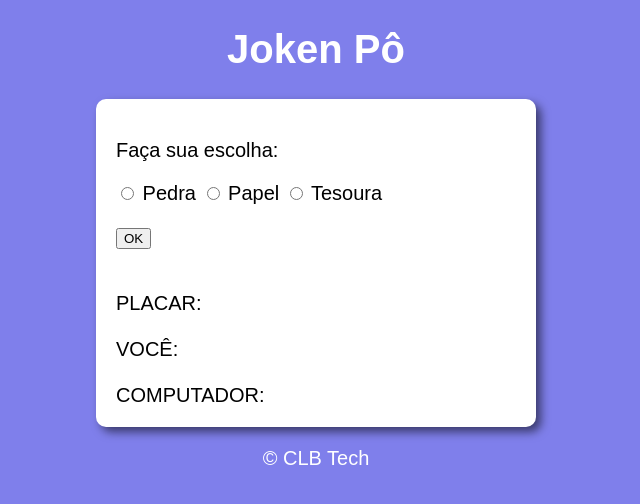
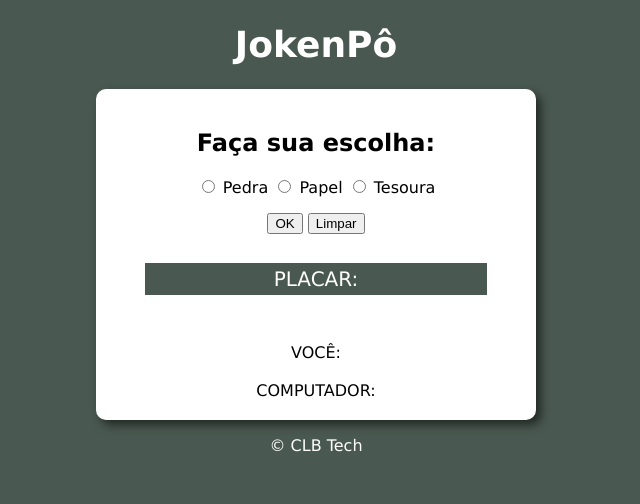
Before and after one commit to camilobreia/jokenpo, a plain HTML site: page index.html in a window 1280 px wide. Shown: the whole page, without its empty margins (324-964 px from the left). Drawn offline with Linux system fonts and the light colour scheme.

Commit message:
melhorar style

```diff
--- a/estilo.css
+++ /dev/null
@@ -1,20 +0,0 @@
-body{
-    background: rgb(127, 127, 235);
-    font: normal 15pt Arial;
-}
-header{
-    color: white;
-    text-align: center;
-}
-section{
-    background: white;
-    border-radius: 10px;
-    padding: 15pt;
-    width: 400px;
-    margin: auto;
-    box-shadow: 5px 5px 10px rgba(0, 0, 0, 0.541);
-}
-footer{
-    color: white;
-    text-align: center;
-}
--- a/index.html
+++ b/index.html
@@ -4,35 +4,36 @@
     <meta charset="UTF-8">
     <meta http-equiv="X-UA-Compatible" content="IE=edge">
     <meta name="viewport" content="width=device-width, initial-scale=1.0">
-    <title>Joken Po</title>
-    <link rel="stylesheet" href="estilo.css">
+    <title>JokenPo</title>
+    <link rel="stylesheet" href="style.css">
 </head>
 <body>
     <header>
-        <h1>Joken Pô</h1>
+        <h1>JokenPô</h1>
     </header>
         <section>
             <div>
-            <p>Faça sua escolha:</p>
+                <h2>Faça sua escolha:</h2>
                 <input type="radio" name="escolha" id="pedra">
                 <label for="pedra">Pedra</label>
                 <input type="radio" name="escolha" id="papel">
                 <label for="papel">Papel</label>
                 <input type="radio" name="escolha" id="tesoura">
-            <label for="escolha">Tesoura</label>
+                <label for="tesoura">Tesoura</label>
                 <p>
                     <input type="button" value="OK" onclick="confirmar()">
+                    <input type="button" value="Limpar" onclick="limpar()">
                 </p>
             </div>
             <div id="res">
-
             </div>
             <div>
-            <br> PLACAR: <br>
+                <p class="placar">PLACAR:</p>
                 <br>VOCÊ: <div id="placareu"></div>
                 <br>COMPUTADOR: <div id="placarbot"></div>
             </div>
         </section>
+
     <footer>
         <p>&copy; CLB Tech</p>
     </footer>
--- a/script.js
+++ b/script.js
@@ -24,21 +24,29 @@ function confirmar(){
     }
     //res.innerHTML = `Você escolheu ${esc} e o Bot escolheu ${escBot}`
     if(esc == 'pedra' && escBot == 'tesoura'){
-        res.innerHTML = `Você escolheu ${esc} e o Bot escolheu ${escBot} => Você venceu!!!`
+        res.innerHTML = `Você escolheu <b>${esc}</b> <br> Bot escolheu <b>${escBot}</b> <br> <br>=> <b>Você venceu!!!</b>`
         placarEuNum = placarEuNum + 1
     } else if(esc == 'tesoura' && escBot == 'papel'){
-        res.innerHTML = `Você escolheu ${esc} e o Bot escolheu ${escBot} => Você venceu!!!`
+        res.innerHTML = `Você escolheu <b>${esc}</b> <br> Bot escolheu <b>${escBot}</b> <br><br>=> <b>Você venceu!!!</b>`
         placarEuNum = placarEuNum + 1
     } else if(esc == 'papel' && escBot == 'pedra'){
-        res.innerHTML = `Você escolheu ${esc} e o Bot escolheu ${escBot} => Você venceu!!!`
+        res.innerHTML = `Você escolheu <b>${esc}</b> <br> Bot escolheu <b>${escBot}</b> <br><br>=> <b>Você venceu!!!</b>`
         placarEuNum = placarEuNum + 1
     } else if((esc == 'pedra' && escBot == 'pedra') || (esc == 'papel' && escBot == 'papel') || (esc == 'tesoura' && escBot == 'tesoura')){
-        res.innerHTML = `Você escolheu ${esc} e o Bot escolheu ${escBot} => EMPATE!!!`
+        res.innerHTML = `Você escolheu <b>${esc}</b> <br> Bot escolheu <b>${escBot}</b> <br><br>=> <b>EMPATE!!!</b>`
     } else{
-        res.innerHTML = `Você escolheu ${esc} e o Bot escolheu ${escBot} => Você perdeu!!!`
+        res.innerHTML = `Você escolheu <b>${esc}</b> <br> Bot escolheu <b>${escBot}</b> <br><br>=> <b>Você perdeu!!!</b>`
         placarBotNum = placarBotNum + 1
     }
     placareu.innerHTML = `${placarEuNum}`
     placarbot.innerHTML = `${placarBotNum}`
 
 }
+
+function limpar(){
+    res.innerHTML = ''
+    placareu.innerHTML = ``
+    placarbot.innerHTML = ``
+    placarEuNum = 0
+    placarBotNum = 0
+}
--- /dev/null
+++ b/style.css
@@ -0,0 +1,33 @@
+header {
+    font-size: large;
+    color: white;
+    text-align: center;
+}
+
+body {
+    background-color: #495850;
+    font: normal 15pt;
+    font-family: Verdana, Geneva, Tahoma, sans-serif;
+}
+
+section {
+    background: white;
+    border-radius: 10px;
+    padding: 15pt;
+    width: 400px;
+    margin: auto;
+    box-shadow: 5px 5px 10px rgba(0, 0, 0, 0.541);
+    text-align: center;
+}
+footer {
+    color: white;
+    text-align: center;
+}
+
+p.placar {
+    background-color: #495850;
+    color: white;
+    font-size: 20px;
+    margin: 29px;
+    padding: 4px;
+}
```
Lines whose indentation alone changed are shown as unchanged.
